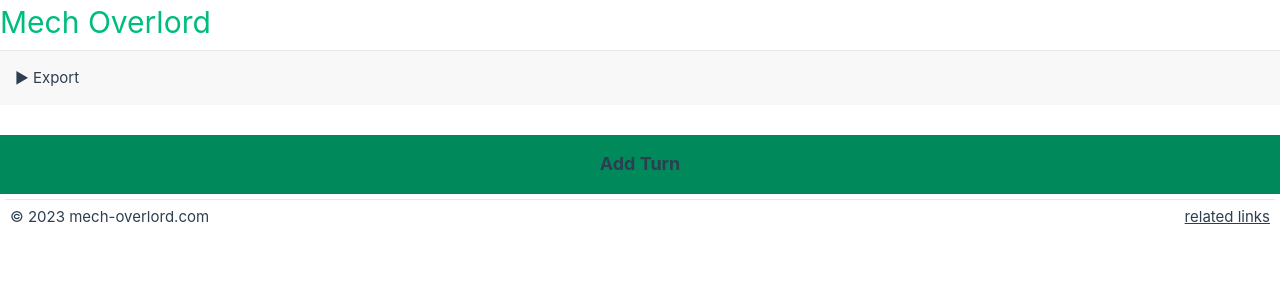
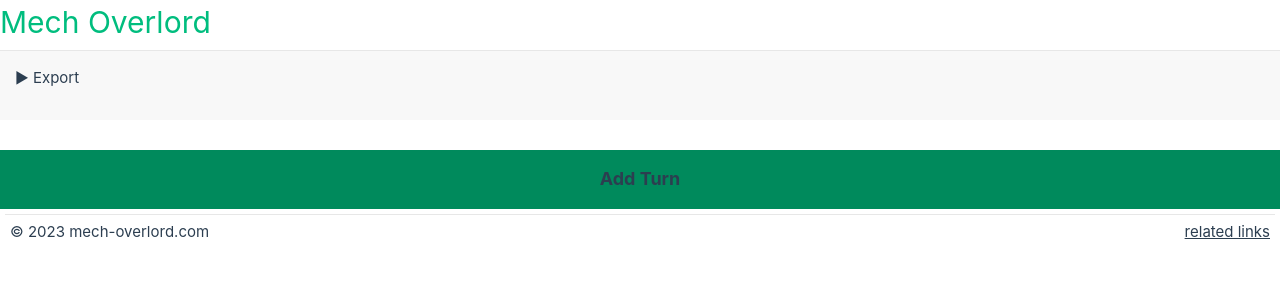
Before and after one commit to ShotgunCrocodile/mech-stats, a Vue app: page /build-planner in a window 1280 px wide. Shown: the top 300 px of the page. Built offline with nearby package versions, Linux system fonts and the light colour scheme.

Commit message:
Add scheme before generated share link and fix spacing on export

```diff
--- a/src/views/BuildPlanner.vue
+++ b/src/views/BuildPlanner.vue
@@ -21,7 +21,7 @@
 
  let exportData = ref("");
  const updateExportString = (newExportData: string) => {
-     exportData.value = `${location.host}${route.path}?build=${newExportData}`
+     exportData.value = `${location.protocol}//${location.host}${route.path}?build=${newExportData}`
 
  };
  const loadTurn = (turn: MechabellumTurnInterface): void => {
@@ -106,7 +106,7 @@
 
  .copy {
      display: grid;
-     grid-template-rows: 1fr;
+     grid-template-rows: auto auto 1fr;
      grid-template-columns: 1fr;
      grid-row-gap: 0.5em;
      background-color: var(--color-background-soft);
@@ -119,7 +119,8 @@
      border-top: 1px solid var(--color-border);
      padding: 1em;
      display: grid;
-     grid-auto-rows: 1fr;
+     grid-auto-rows: auto;
+     grid-row-gap: 1em;
  }
 
 </style>
```
